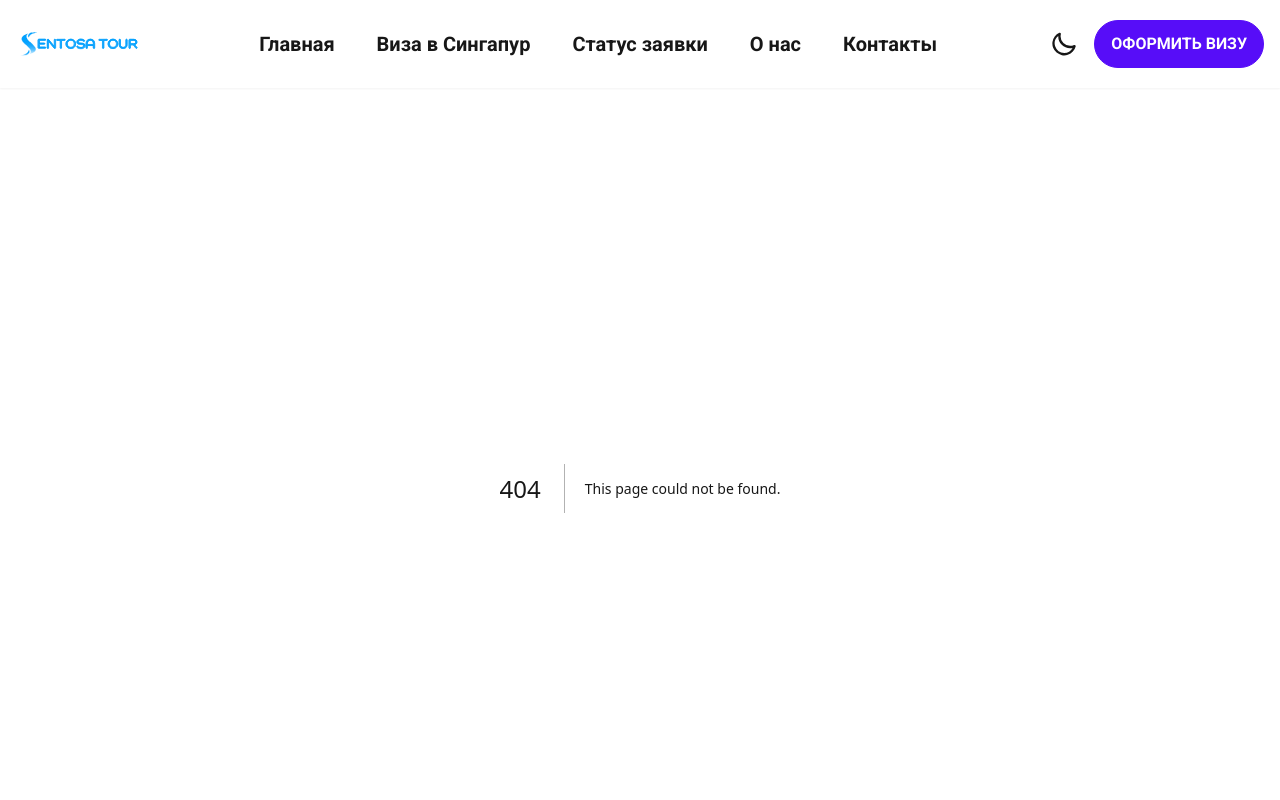
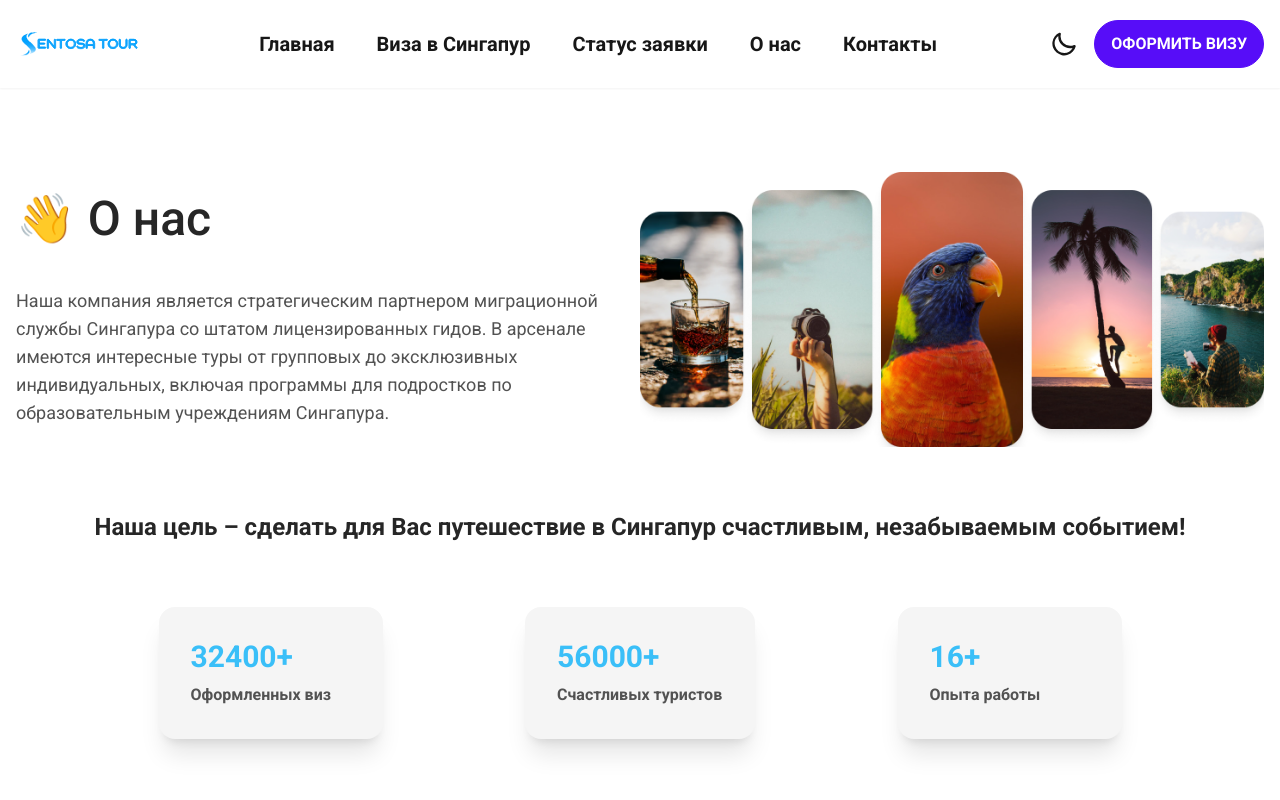
Before and after one commit to qipchaq/sentosa-tour, a Next.js app: page /about in a window 1280 px wide. Before the commit this address had no page. Shown: the top 800 px of the page. Built offline with nearby package versions, Linux system fonts and the light colour scheme.

Commit message:
add about us page

```diff
--- /dev/null
+++ b/src/app/about/page.tsx
@@ -0,0 +1,13 @@
+import React from 'react';
+import AboutUs from '../components/AboutUs/AboutUs';
+import Section from '../components/shared/Section';
+
+const About = () => {
+  return (
+    <Section>
+      <AboutUs />
+    </Section>
+  );
+};
+
+export default About;
--- a/src/app/components/AboutUs/AboutUs.tsx
+++ b/src/app/components/AboutUs/AboutUs.tsx
@@ -44,15 +44,15 @@ const AboutUs = () => {
       <div className="flex justify-evenly">
         <div className="card w-56 bg-neutral-100 shadow-xl self-center">
           <div className="card-body">
-            <p className="text-3xl font-semibold text-primary-600">32400+</p>
+            <p className="text-3xl font-semibold text-info">32400+</p>
             <p className="font-semibold text-neutral-600 dark:text-neutral-400">
               Оформленных виз
             </p>
           </div>
         </div>
-        <div className="card w-56 bg-neutral-100 shadow-xl self-center">
+        <div className="card w-[230px] bg-neutral-100 shadow-xl self-center">
           <div className="card-body">
-            <p className="text-3xl font-semibold text-primary-600">56000+</p>
+            <p className="text-3xl font-semibold text-info">56000+</p>
             <p className="font-semibold text-neutral-600 dark:text-neutral-400">
               Счастливых туристов
             </p>
@@ -60,7 +60,7 @@ const AboutUs = () => {
         </div>
         <div className="card w-56 bg-neutral-100 shadow-xl self-center">
           <div className="card-body">
-            <p className="text-3xl font-semibold text-primary-600">16+</p>
+            <p className="text-3xl font-semibold text-info">16+</p>
             <p className="font-semibold text-neutral-600 dark:text-neutral-400">
               Опыта работы
             </p>
```
